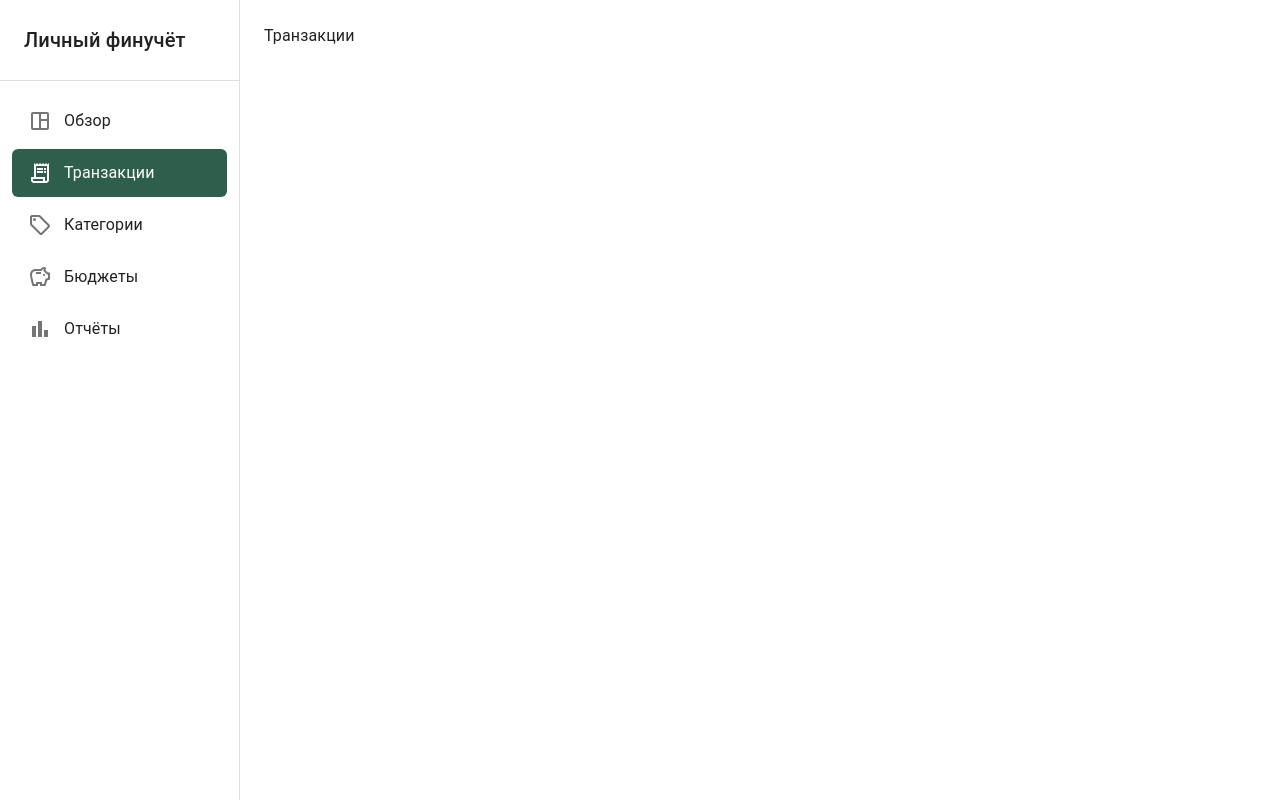
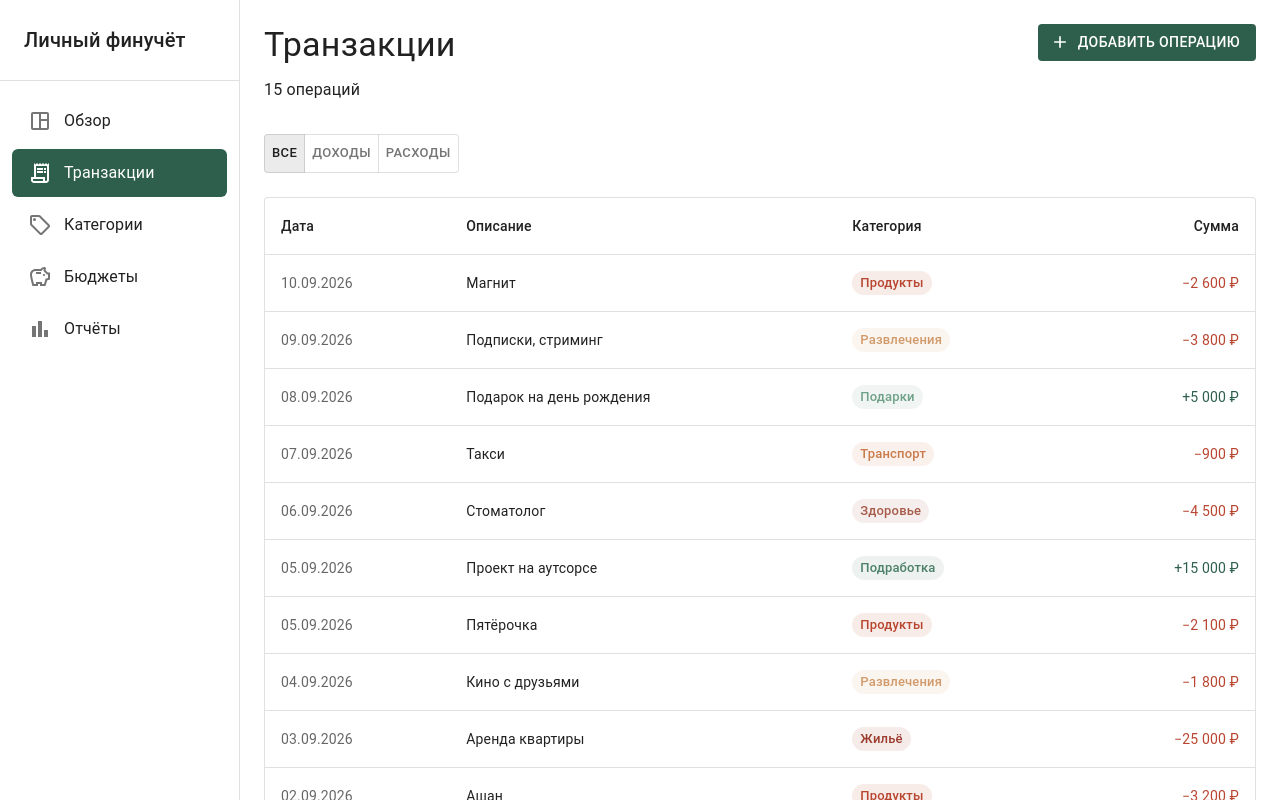
Before and after one commit to SanyGGame/MTUCI-Fullstack, a React (Vite) app in the folder frontend/: page /transactions in a window 1280 px wide. Shown: the top 800 px of the page. Built offline with nearby package versions, Linux system fonts and the light colour scheme.

Commit message:
feat(frontend): add transactions page

```diff
--- a/frontend/src/App.tsx
+++ b/frontend/src/App.tsx
@@ -1,13 +1,14 @@
 import { Routes, Route } from 'react-router-dom';
 import AppLayout from './components/AppLayout';
 import DashboardPage from './pages/DashboardPage';
+import TransactionsPage from './pages/TransactionsPage';
 
 function App() {
   return (
     <Routes>
       <Route element={<AppLayout />}>
         <Route path="/" element={<DashboardPage />} />
-        <Route path="/transactions" element={<div>Транзакции</div>} />
+        <Route path="/transactions" element={<TransactionsPage />} />
         <Route path="/categories" element={<div>Категории</div>} />
         <Route path="/budgets" element={<div>Бюджеты</div>} />
         <Route path="/reports" element={<div>Отчёты</div>} />
--- /dev/null
+++ b/frontend/src/pages/TransactionsPage.tsx
@@ -0,0 +1,119 @@
+import { useMemo, useState } from 'react';
+import Box from '@mui/material/Box';
+import Typography from '@mui/material/Typography';
+import Paper from '@mui/material/Paper';
+import TableContainer from '@mui/material/TableContainer';
+import Table from '@mui/material/Table';
+import TableHead from '@mui/material/TableHead';
+import TableBody from '@mui/material/TableBody';
+import TableRow from '@mui/material/TableRow';
+import TableCell from '@mui/material/TableCell';
+import ToggleButton from '@mui/material/ToggleButton';
+import ToggleButtonGroup from '@mui/material/ToggleButtonGroup';
+import Chip from '@mui/material/Chip';
+import Button from '@mui/material/Button';
+import AddIcon from '@mui/icons-material/Add';
+import { alpha } from '@mui/material/styles';
+import { mockTransactions } from '../api/mockTransactions';
+import { getCategoryById } from '../api/mockCategories';
+import Money from '../components/Money';
+import type { TransactionType } from '../types';
+
+type Filter = 'all' | TransactionType;
+
+export default function TransactionsPage() {
+  const [filter, setFilter] = useState<Filter>('all');
+
+  const rows = useMemo(() => {
+    const sorted = [...mockTransactions].sort(
+      (a, b) => new Date(b.date).getTime() - new Date(a.date).getTime(),
+    );
+    if (filter === 'all') return sorted;
+    return sorted.filter((t) => t.type === filter);
+  }, [filter]);
+
+  return (
+    <Box>
+      <Box
+        sx={{
+          display: 'flex',
+          justifyContent: 'space-between',
+          alignItems: 'flex-start',
+          mb: 4,
+        }}
+      >
+        <Box>
+          <Typography variant="h4" gutterBottom>
+            Транзакции
+          </Typography>
+          <Typography variant="body1" color="text.secondary">
+            {rows.length} операций
+          </Typography>
+        </Box>
+        <Button variant="contained" startIcon={<AddIcon />} disableElevation>
+          Добавить операцию
+        </Button>
+      </Box>
+
+      <ToggleButtonGroup
+        value={filter}
+        exclusive
+        onChange={(_, value) => value && setFilter(value)}
+        size="small"
+        sx={{ mb: 3 }}
+      >
+        <ToggleButton value="all">Все</ToggleButton>
+        <ToggleButton value="income">Доходы</ToggleButton>
+        <ToggleButton value="expense">Расходы</ToggleButton>
+      </ToggleButtonGroup>
+
+      <TableContainer component={Paper} variant="outlined">
+        <Table sx={{ minWidth: 600 }}>
+          <TableHead>
+            <TableRow>
+              <TableCell>Дата</TableCell>
+              <TableCell>Описание</TableCell>
+              <TableCell>Категория</TableCell>
+              <TableCell align="right">Сумма</TableCell>
+            </TableRow>
+          </TableHead>
+          <TableBody>
+            {rows.length === 0 ? (
+              <TableRow>
+                <TableCell colSpan={4} align="center" sx={{ py: 4, color: 'text.secondary' }}>
+                  Транзакций не найдено
+                </TableCell>
+              </TableRow>
+            ) : (
+              rows.map((t) => {
+                const cat = getCategoryById(t.categoryId);
+                return (
+                  <TableRow key={t.id} hover>
+                    <TableCell sx={{ color: 'text.secondary', whiteSpace: 'nowrap' }}>
+                      {new Date(t.date).toLocaleDateString('ru-RU')}
+                    </TableCell>
+                    <TableCell>{t.description}</TableCell>
+                    <TableCell>
+                      <Chip
+                        label={cat?.name}
+                        size="small"
+                        sx={{
+                          bgcolor: cat?.color ? alpha(cat.color, 0.1) : 'action.hover',
+                          color: cat?.color,
+                          fontWeight: 500,
+                        }}
+                      />
+                    </TableCell>
+                    <TableCell align="right">
+                      <Money amount={t.amount} type={t.type} />
+                    </TableCell>
+                  </TableRow>
+                );
+              })
+            )}
+          </TableBody>
+        </Table>
+      </TableContainer>
+    </Box>
+  );
+}
```
